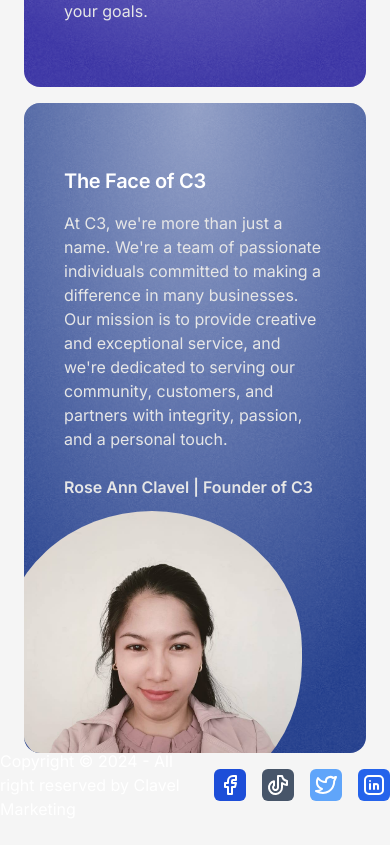
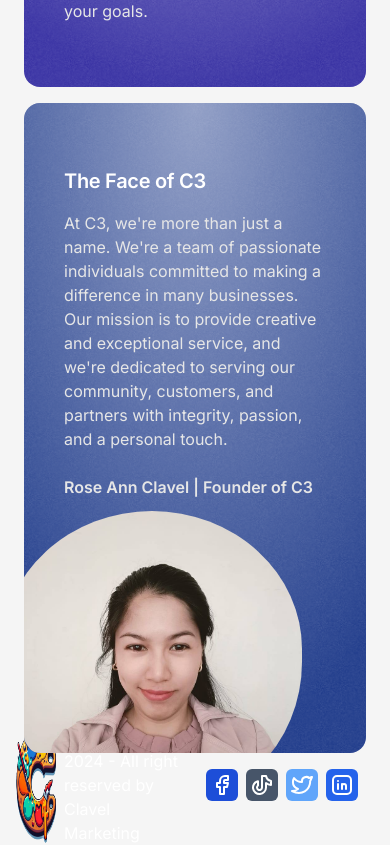
Before and after one commit to clavelian/ClavelAdvertisingMarketing, a Next.js app in the folder cad/: page /about in a window 390 px wide. Shown: the part 805-1650 px from the top of the page. Before the commit the page ends 1626 px from the top, so only its background shows below. Built offline with nearby package versions, Linux system fonts and the light colour scheme.

Commit message:
footer.tsx -> added breakpoints for each viewpoints

```diff
--- a/cad/components/footer.tsx
+++ b/cad/components/footer.tsx
@@ -6,19 +6,26 @@ import {
 } from "@tabler/icons-react";
 import Link from "next/link";
 import Image from "next/image";
+import Logo from "@/public/logo.png";
 
 const Footer = () => {
   return (
     <>
-      <div className="w-full h-[4rem] bg-transparent text-white bg-slate-800 flex items-center justify-center gap-4 ">
-        <div className="flex justify-center items-center">
-          <p>
+      <div className="w-full h-[4rem] bg-transparent text-white flex items-center gap-2 wscreen:px-40 smscreen:px-32 tablet:px-20 mobile:px-4">
+        {/* logo and Copyright */}
+        <span className="gap-2 flex">
+          <Image src={Logo} width={40} height={40} alt="logo" />
+
+          <span className="flex justify-center items-center">
+            <p className="font-normal">
               Copyright © {new Date().getFullYear()} - All right reserved by
               Clavel Marketing
             </p>
-        </div>
+          </span>
+        </span>
 
         {/* socmed */}
+        <span className="flex gap-2 wscreen:pl-40 smscreen:pl-36 tablet:px-20 mobile:px-4">
           <Link href="https://www.facebook.com/ClavelAdvertisingMarketing">
             <div className="rounded-md dark:hover:bg-blue-700 bg-blue-700 dark:bg-transparent hover:-translate-y-2 dark:transition hover:scale-125 transition ease-in-out delay-150 w-[2rem] h-[2rem] justify-center items-center flex">
               {/* -translate-y-1 hover:scale-110 hover:bg-indigo-500 duration-300 */}
@@ -43,6 +50,7 @@ const Footer = () => {
               <IconBrandLinkedin />
             </div>
           </Link>
+        </span>
       </div>
     </>
   );
```
Lines whose indentation alone changed are shown as unchanged.
